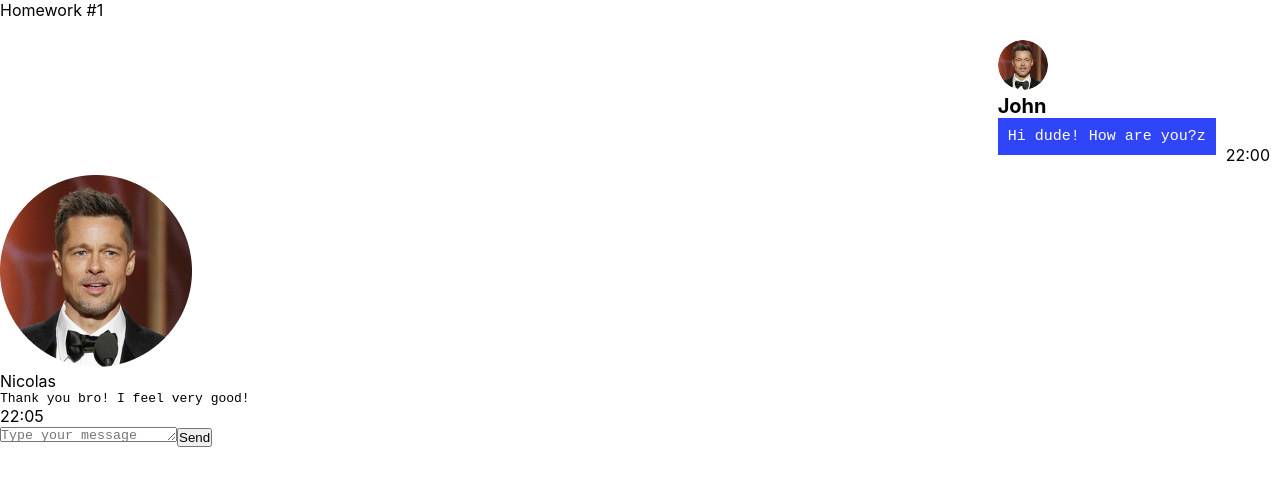
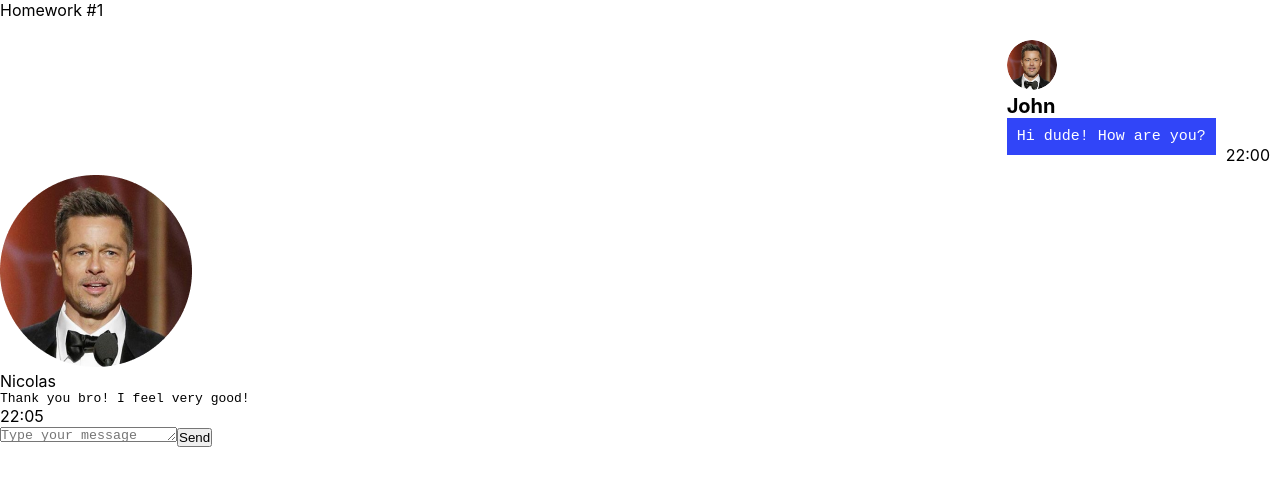
Before and after one commit to MaratFa/Autocheck, a React (Create React App) app: page / in a window 1280 px wide. Shown: the top 486 px of the page. Built offline with nearby package versions, Linux system fonts and the light colour scheme.

Commit message:
Update HW1.tsx

```diff
--- a/src/s2-homeworks/hw01/HW1.tsx
+++ b/src/s2-homeworks/hw01/HW1.tsx
@@ -27,7 +27,7 @@
         name: 'John',  // можно менять
     },
     message: {
-        text: 'Hi dude! How are you?z', // можно менять
+        text: 'Hi dude! How are you?', // можно менять
         time: '22:00', // можно менять
     },
 }
```
